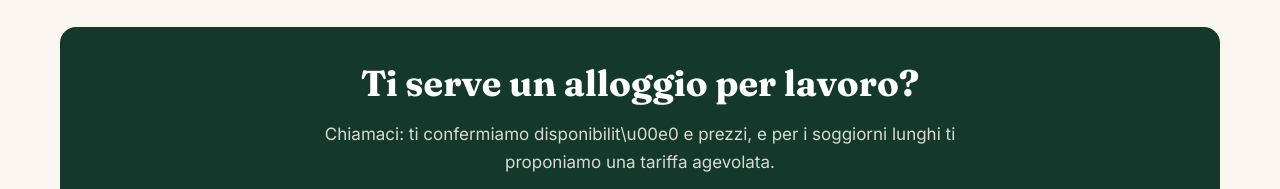
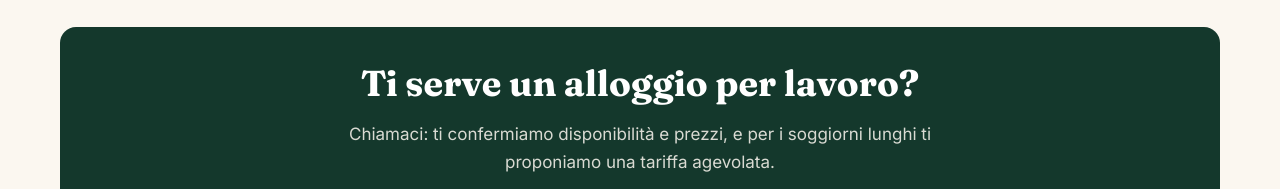
Before and after one commit to crimilo/beb-milano-malpensa-1, an Astro site: page /beb-per-lavoro in a window 1280 px wide. Shown: the part 3720-3909 px from the top of the page. Built offline with nearby package versions, Linux system fonts and the light colour scheme; Astro itself is replaced by a stand-in of ours.

Commit message:
Fix: ultimo \u00e0 letterale nel CtaBand della pagina lavoro (IT) sostituito con carattere reale; zero escape residui nel build

```diff
--- a/src/pages/beb-per-lavoro.astro
+++ b/src/pages/beb-per-lavoro.astro
@@ -189,6 +189,6 @@ const schema = [
 
   <CtaBand
     title="Ti serve un alloggio per lavoro?"
-    text="Chiamaci: ti confermiamo disponibilit\u00e0 e prezzi, e per i soggiorni lunghi ti proponiamo una tariffa agevolata."
+    text="Chiamaci: ti confermiamo disponibilità e prezzi, e per i soggiorni lunghi ti proponiamo una tariffa agevolata."
   />
 </Layout>
```
